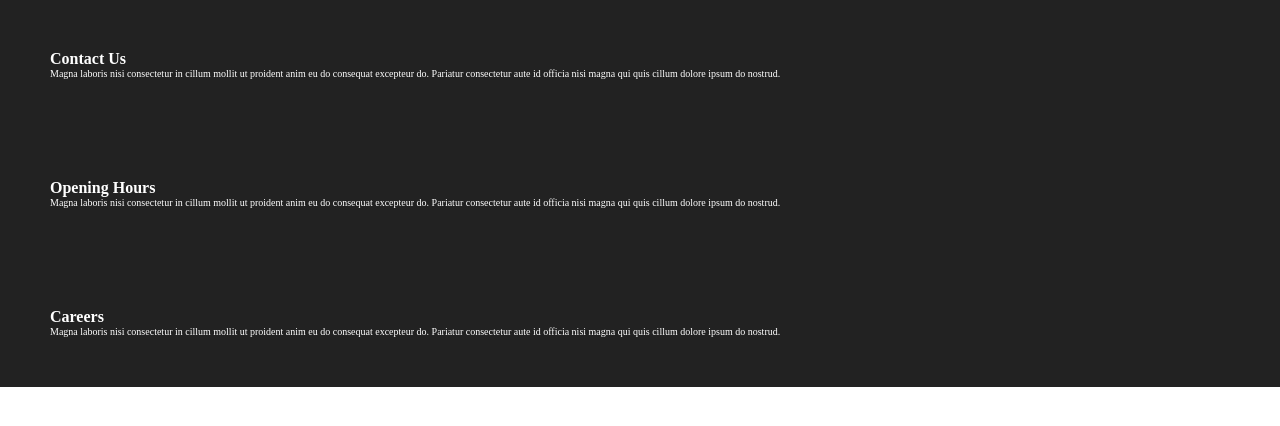
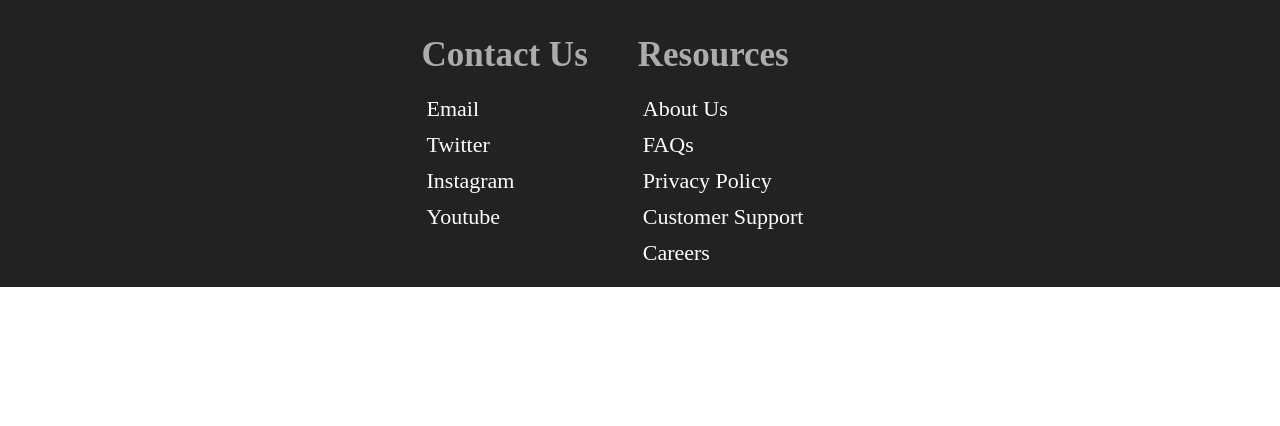
Before and after one commit to Charptr0/CSC322-OneBite, a Flask app: page / in a window 1280 px wide. Shown: the top 426 px of the page. Run offline with Flask 2, Linux system fonts and the light colour scheme.

Commit message:
changed div display to flex and added list

```diff
--- a/static/styles/footer.css
+++ b/static/styles/footer.css
@@ -2,33 +2,63 @@
     --footer-background-color: rgb(34,34,34);
 
     --footer-text-color: white;
+
+    --footer-font-title-size: 35px;
+    --footer-font-title-color: rgb(172, 172, 172);
+    --footer-font-item-size: 22px;
+
 }
 
-footer
+/* Everything in the footer should have the same background and text color  */
+footer, footer *
 {
     background-color: var(--footer-background-color);
     color: var(--footer-text-color);
 }
 
+footer
+{
+    display: flex;
+    flex-wrap: wrap;
+    margin: 0 auto;
+    justify-content: center;
+    height: 100%;
+}
+
 .footer-container
 {
-    display: inline-block;
-    margin: 50px;
+    display: flex;
+    flex-direction: column;
+    margin-right: 50px;
 }
 
 .footer-container-title
 {
-    margin: 0;
-    background-color: var(--footer-background-color);
-    color: var(--footer-text-color);
+    font-size: var(--footer-font-title-size);
+    color: var(--footer-font-title-color);
+    margin-bottom: 0;
 }
 
-.footer-container-contents
+.footer-list
 {
-    background-color: var(--footer-background-color);
-    color: var(--footer-text-color);
-    font-size: 10px;
-    padding-right: -20%;
+    padding: 0;
+    list-style: none;
+}
 
+.footer-list a
+{
+    text-decoration: none;
+}
 
+.footer-list a:hover
+{
+    transition: 0.2s;
+    color: rgb(255, 187, 0)
 }
+
+.footer-list-item
+{
+    margin: 0;
+    padding: 5px;
+    font-size: var(--footer-font-item-size);
+}
--- a/templates/base.html
+++ b/templates/base.html
@@ -22,30 +22,27 @@
     {% endblock mainContent %}
 
     <footer>
-        <div class="footer-container" id="footer-contacts">
+        <div class="footer-container">
             <h3 class="footer-container-title">Contact Us</h3>
-            <div class="footer-container-contents">
-                Magna laboris nisi consectetur in cillum mollit ut proident anim eu do consequat excepteur do.
-                Pariatur consectetur aute id officia nisi magna qui quis cillum dolore ipsum do nostrud.
-            </div>
+            <ul class="footer-list">
+                <li class="footer-list-item"><a href="https://google.com" target="_blank">Email</a></li>
+                <li class="footer-list-item"><a href="https://google.com" target="_blank">Twitter</a></li>
+                <li class="footer-list-item"><a href="https://google.com" target="_blank">Instagram</a></li>
+                <li class="footer-list-item"><a href="https://google.com" target="_blank">Youtube</a></li>
+            </ul>
+
         </div>
 
         <div class="footer-container">
-            <h3 class="footer-container-title">Opening Hours</h3>
-            <div class="footer-container-contents">
-                Magna laboris nisi consectetur in cillum mollit ut proident anim eu do consequat excepteur do.
-                Pariatur consectetur aute id officia nisi magna qui quis cillum dolore ipsum do nostrud.
-            </div>
+            <h3 class="footer-container-title">Resources</h3>
+            <ul class="footer-list">
+                <li class="footer-list-item"><a href="https://google.com" target="_blank">About Us</a></li>
+                <li class="footer-list-item"><a href="https://google.com" target="_blank">FAQs</a></li>
+                <li class="footer-list-item"><a href="https://google.com" target="_blank">Privacy Policy</a></li>
+                <li class="footer-list-item"><a href="https://google.com" target="_blank">Customer Support</a></li>
+                <li class="footer-list-item"><a href="https://google.com" target="_blank">Careers</a></li>
+            </ul>
         </div>
-
-        <div class="footer-container">
-            <h3 class="footer-container-title">Careers</h3>
-            <div class="footer-container-contents">
-                Magna laboris nisi consectetur in cillum mollit ut proident anim eu do consequat excepteur do.
-                Pariatur consectetur aute id officia nisi magna qui quis cillum dolore ipsum do nostrud.
-            </div>
-        </div>
-
     </footer>
 </body>
 </html>
```
Also changed, not shown: static/styles/main.css (line endings or trailing spaces).
